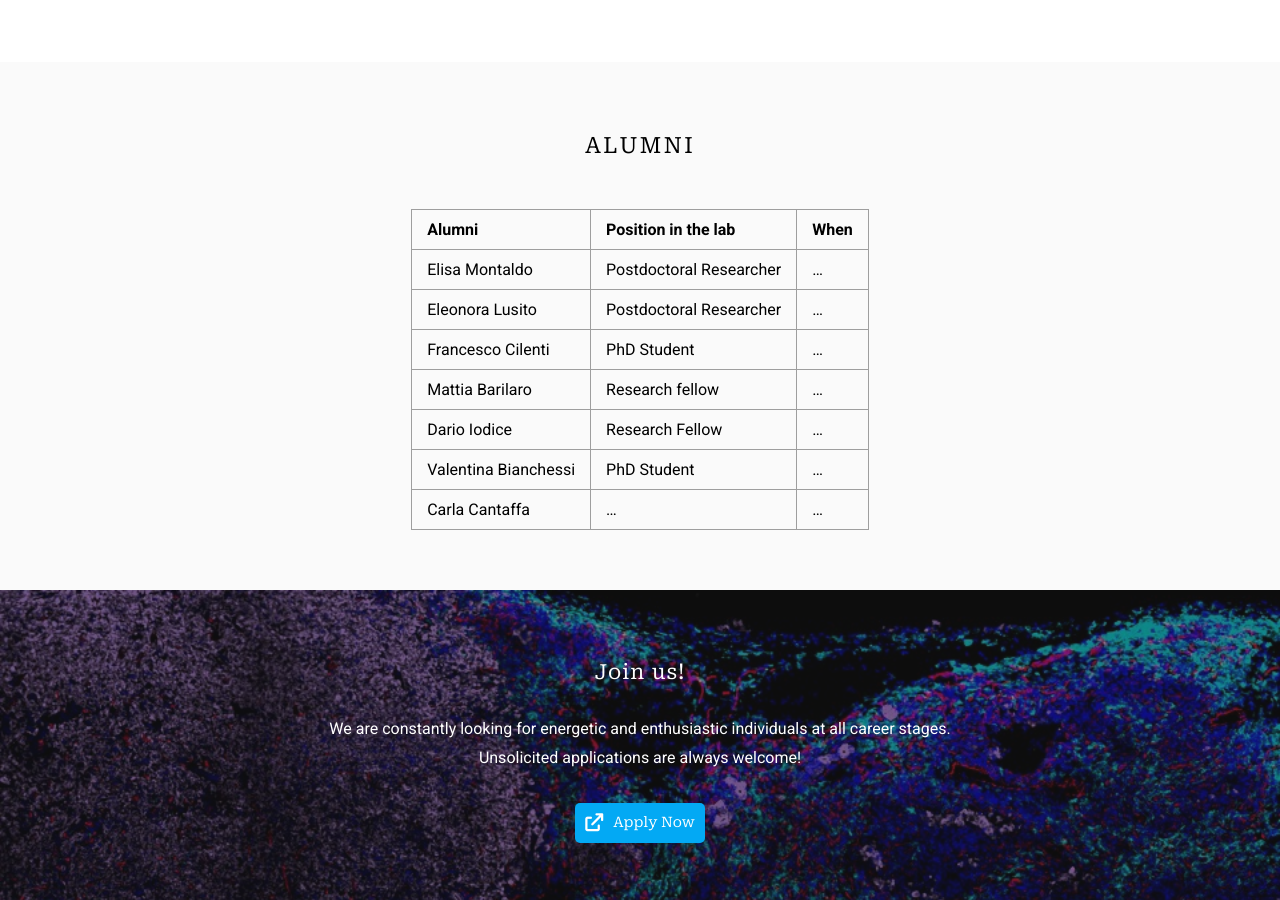
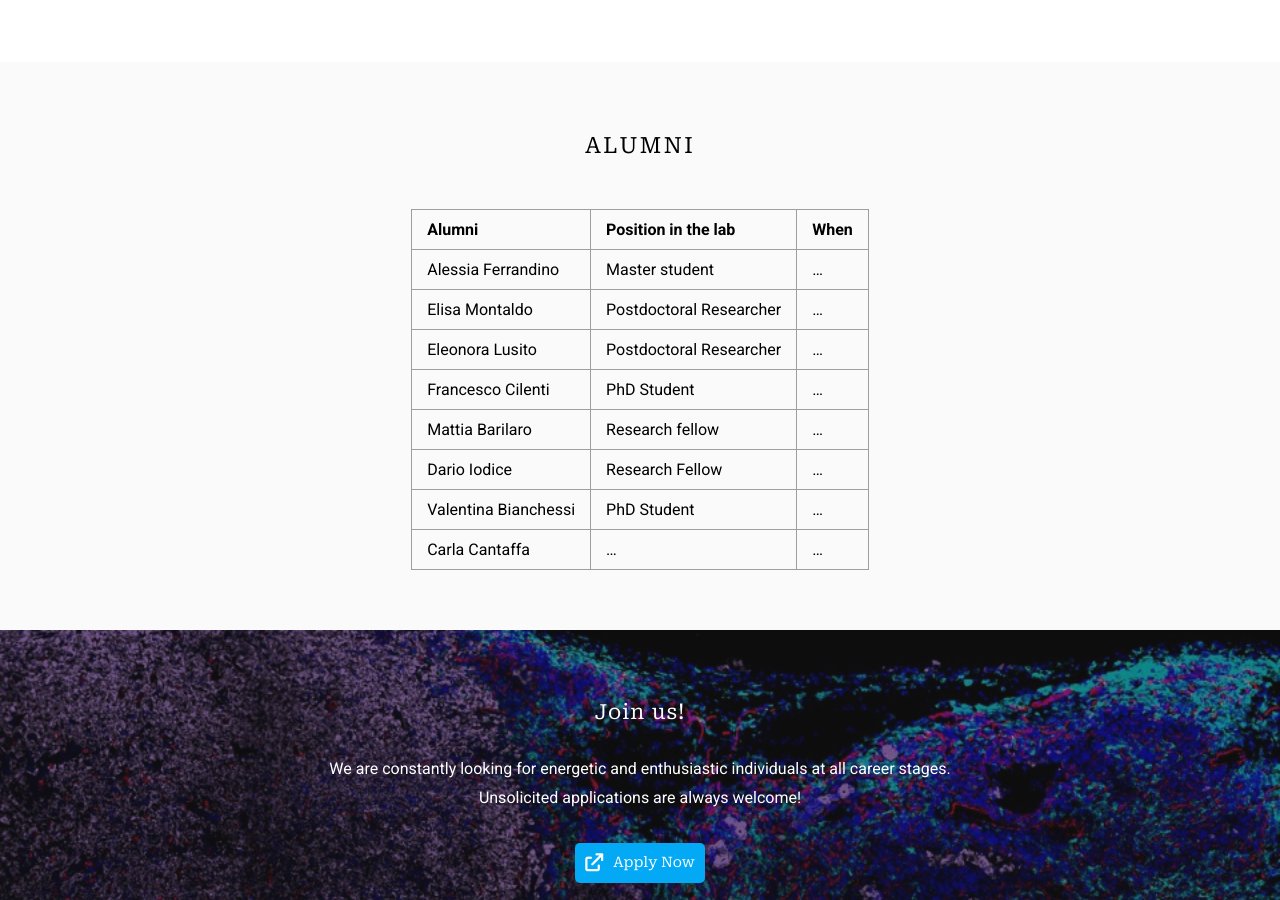
Before and after one commit to laterz-f/labwebsite, a Jekyll site: the page built from team/index.md, in a window 1280 px wide and 900 px high, scrolled down 1702 px. Built offline with Jekyll 4.4.1, drawn with Linux system fonts in a browser that asks for light colours.

Commit message:
Update index.md

```diff
--- a/team/index.md
+++ b/team/index.md
@@ -69,6 +69,7 @@ Our lab is part of the San Raffaele Telethon Institute for Gene Therapy (SR-Tige
 
 | Alumni | Position in the lab | When |
 | :------------- |:-------------| :-----------|
+| Alessia Ferrandino    | Master student  | ... |
 | Elisa Montaldo    | Postdoctoral Researcher  | ... |
 | Eleonora Lusito    | Postdoctoral Researcher | ... |
 | Francesco Cilenti	   | PhD Student | ... |
```
